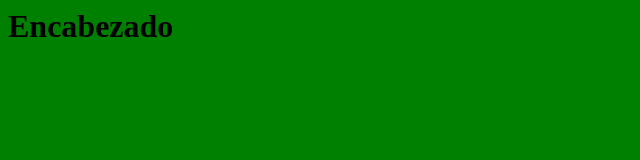
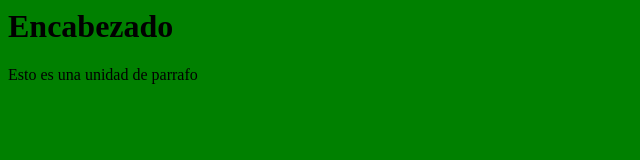
Before and after one commit to Valenjeiter/prueba, a plain HTML site: page index.html in a window 1280 px wide. Shown: the whole page, without its empty margins (0-640 px from the left). Drawn offline with Linux system fonts and the light colour scheme.

Commit message:
Update index.html

```diff
--- a/index.html
+++ b/index.html
@@ -8,5 +8,6 @@
 </head>
 <body>
     <h1>Encabezado</h1>
+    <p>Esto es una unidad de parrafo</p>
 </body>
 </html>
```
